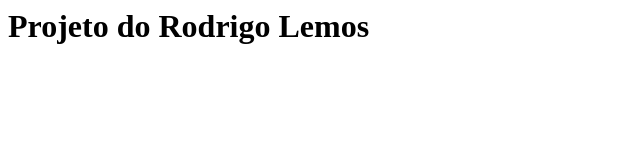
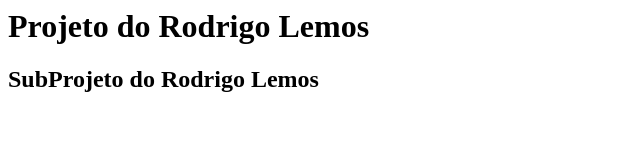
Before and after one commit to rodrigoflemos/curso-git, a plain HTML site: page index.html in a window 1280 px wide. Shown: the whole page, without its empty margins (0-640 px from the left). Drawn offline with Linux system fonts and the light colour scheme.

Commit message:
Adicao de subprojeto

```diff
--- a/index.html
+++ b/index.html
@@ -2,7 +2,7 @@
 	<head>
 	</head>
 	<body>
-		<h1>Projeto do Rodrigo Lemos
-		</h1>
+		<h1>Projeto do Rodrigo Lemos</h1>
+		<h2>SubProjeto do Rodrigo Lemos</h2>
 	</body>
 </html>
```
